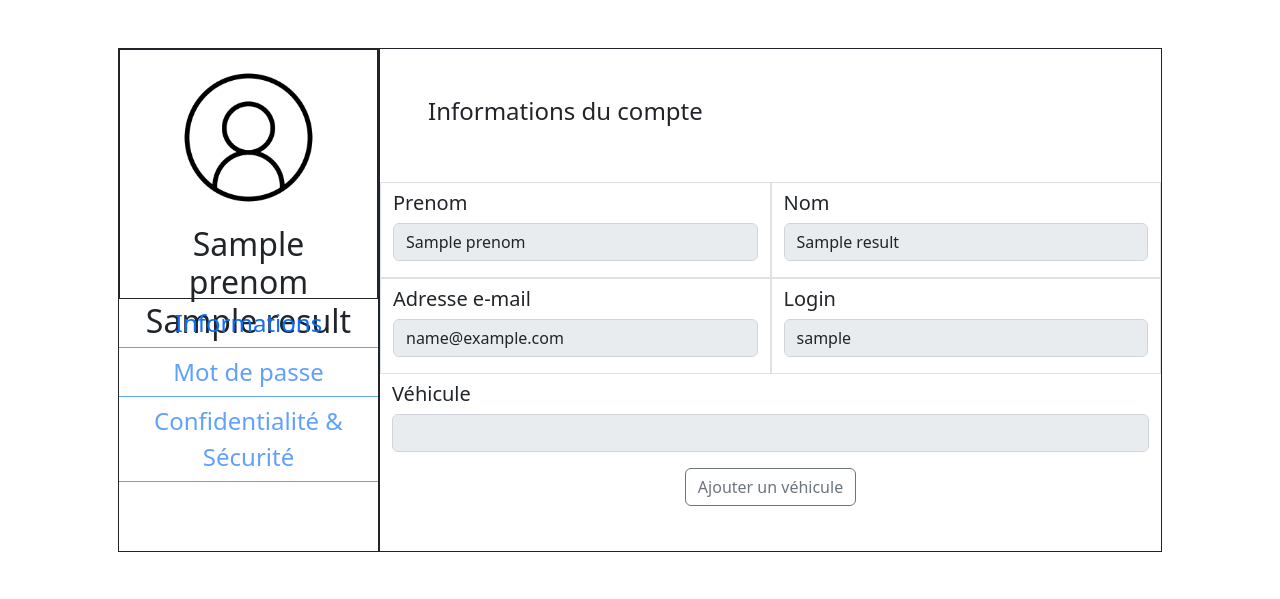
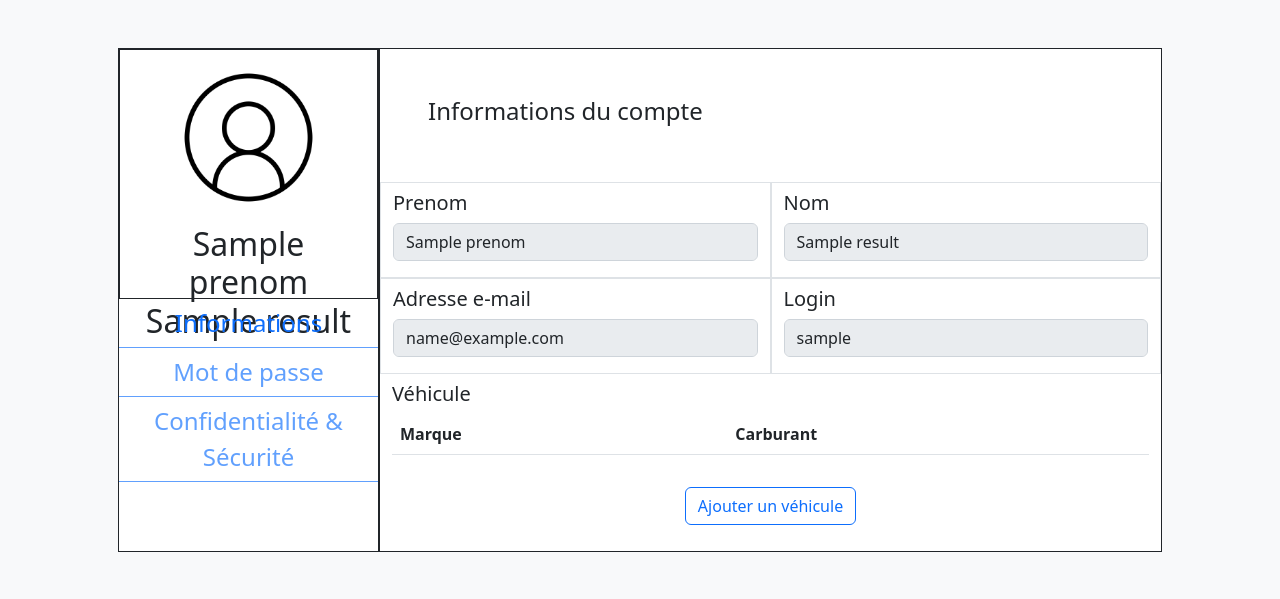
Before and after one commit to EthanReina/projet-bts-2, a PHP site: template vue/vueUtilisateur/v_profilUtilisateur.php in a window 1280 px wide. Shown: the top 599 px of the page. Run offline with PHP 8.4, Linux system fonts and the light colour scheme; the template is opened without the code that fills it: most values are stand-ins (such as "Sample title", 1, 10 or a date in 2020); lists and menus that the app fills with data are empty.

Commit message:
Page de profil amélioration

```diff
--- a/vue/entete.php
+++ b/vue/entete.php
@@ -25,4 +25,4 @@
 
     </title>
 </head>
-<body>
+<body class="bg-light">
--- a/vue/menu.php
+++ b/vue/menu.php
@@ -1,6 +1,6 @@
-<nav class="navbar navbar-expand-lg navbar-light bg-light mb-5">
+<nav class="navbar navbar-expand-lg navbar-light bg-light mb-5 border-bottom">
     <div class="container">
-        <a href="index.php" class="navbar-brand">Gestionnaire</a>
+        <a href="index.php" class="navbar-brand">Note de frais</a>
             <div class="navbar-nav ms-auto">
                 <?php
                     if(isset($_SESSION['connect'])){ ?>
--- a/vue/vueUtilisateur/formConnect.php
+++ b/vue/vueUtilisateur/formConnect.php
@@ -1,6 +1,6 @@
 <div class="form-group">
    <form action='index.php?ctl=utilisateur&action=validConnect' method='post'>
-<div class="container w-50 pt-5">
+<div class="container w-25 pt-5">
 <form>
   <div class="mb-3">
     <label for="exampleInputEmail1" class="form-label">Adresse E-Mail</label>
--- a/vue/vueUtilisateur/v_profilUtilisateur.php
+++ b/vue/vueUtilisateur/v_profilUtilisateur.php
@@ -1,30 +1,40 @@
 <div class="container">
+
     <div class="row p-5" style="height: 600px">
-        <div class="col-3 border border-dark">
+
+        <div class="col-3 border border-dark bg-white">
+
             <div class="row border border-dark" style="height: 250px">
+
                 <div class="col-12 text-center">
                     <img src="vue/images/profil.png" alt="Profil" class="img-fluid" style="height: 175px">
                     <h3 class="text-center display-6 fs-2"><?php echo ucfirst($result['prenom']) . " " . ucfirst($result['nom']); ?></h3>
                 </div>
+
             </div>
 
             <div class="row text-center">
-                <button class="w-100 h-100 btn btn-outline-primary fs-4 rounded-0" style="border: 0">Informations</button>
+                <button class="w-100 h-100 btn btn-outline-primary fs-4 rounded-0" style="border: 0"><a class="nav-link" href="index.php?ctl=utilisateur&action=profil">Informations</a></button>
             </div>
+
             <div class="row text-center">
                 <button class="w-100 h-100 btn btn-outline-primary fs-4 rounded-0" style="border-left: 0; border-right: 0; border-bottom: 0" disabled>Mot de passe</button>
             </div>
+
             <div class="row text-center">
                 <button class="w-100 h-100 btn btn-outline-primary fs-4 rounded-0" style="border-left: 0; border-right: 0;" disabled>Confidentialité & Sécurité</button>
             </div>
+
         </div>
 
-        <div class="col-9 border border-dark">
+        <div class="col-9 border border-dark bg-white">
+
             <div class="row">
                 <h5 class="fs-4 p-5">Informations du compte</h5>
             </div>
 
             <div class="row">
+
                 <div class="col-6 border">
 
                     <div class="mb-3">
@@ -33,6 +43,7 @@
                     </div>
 
                 </div>
+
                 <div class="col-6 border">
 
                     <div class="mb-3">
@@ -44,6 +55,7 @@
             </div>
 
             <div class="row">
+
                 <div class="col-6 border">
 
                     <div class="mb-3">
@@ -52,6 +64,7 @@
                     </div>
 
                 </div>
+
                 <div class="col-6 border">
 
                     <div class="mb-3">
@@ -60,15 +73,59 @@
                     </div>
 
                 </div>
+
             </div>
 
             <div class="row">
+
                 <div class="col-12">
+
                     <div class="mb-3">
+
                         <label for="exampleInputEmail1" class="form-label pt-2 display-6 fs-5">Véhicule</label>
-                        <input type="text" class="form-control" id="exampleInputEmail1" aria-describedby="emailHelp" value="<?php  ?>" disabled>
+
+                        <table class="table">
+                            <tr>
+                                <th>Marque</th>
+                                <th>Carburant</th>
+                            </tr>
+                        </table>
+
                         <div class="text-center">
-                            <button class="btn btn-outline-secondary mt-3">Ajouter un véhicule</button>
+
+                            <button class="btn btn-outline-primary mt-3" data-bs-toggle="modal" data-bs-target="#exampleModal">Ajouter un véhicule</button>
+
+                                                        <!-- Modal -->
+                            <div class="modal fade" id="exampleModal" tabindex="-1" aria-labelledby="exampleModalLabel" aria-hidden="true">
+                            <div class="modal-dialog">
+                                <div class="modal-content">
+                                <div class="modal-header mb-3">
+                                    <h5 class="modal-title" id="exampleModalLabel">Ajout de véhicule</h5>
+                                    <button type="button" class="btn-close" data-bs-dismiss="modal" aria-label="Close"></button>
+                                </div>
+
+                                <form action="index.php?ctl=utilisateur&action=ajoutVehicule" method="post">
+
+                                    <div class="container w-75">
+                                        <div class="mb-3">
+                                            <input type="text" class="form-control" placeholder="Marque du véhicule">
+                                        </div>
+                                        <div class="mb-3">
+                                            <input type="text" class="form-control" placeholder="Carburant">
+                                        </div>
+
+                                        <div class="modal-footer">
+                                            <button type="button" class="btn btn-outline-danger" data-bs-dismiss="modal">Fermer</button>
+                                            <button type="submit" class="btn btn-outline-success">Ajouter</button>
+                                        </div>
+                                    </div>
+
+                                </form>
+
+                                </div>
+                            </div>
+                            </div>
+
                         </div>
                     </div>
 
```
